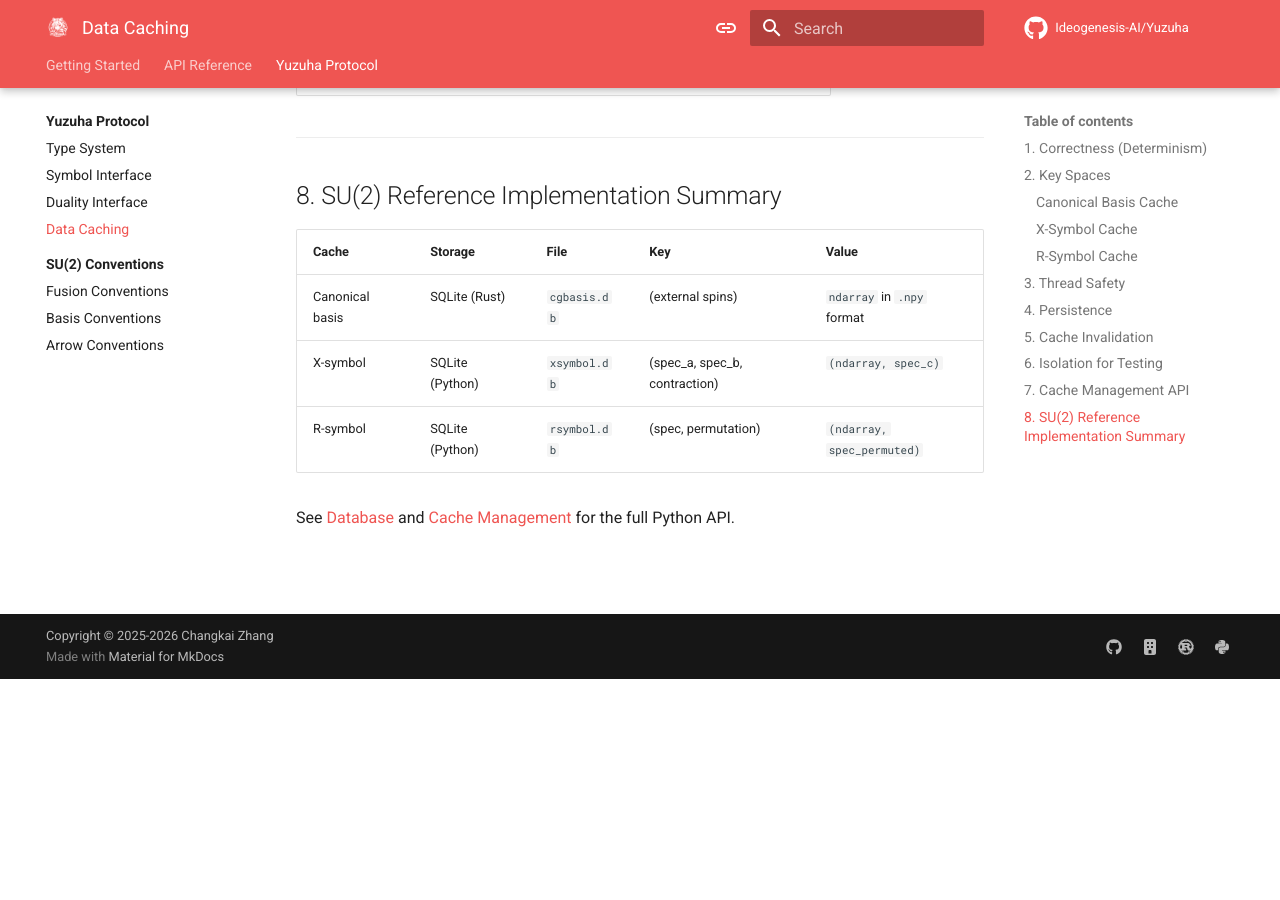
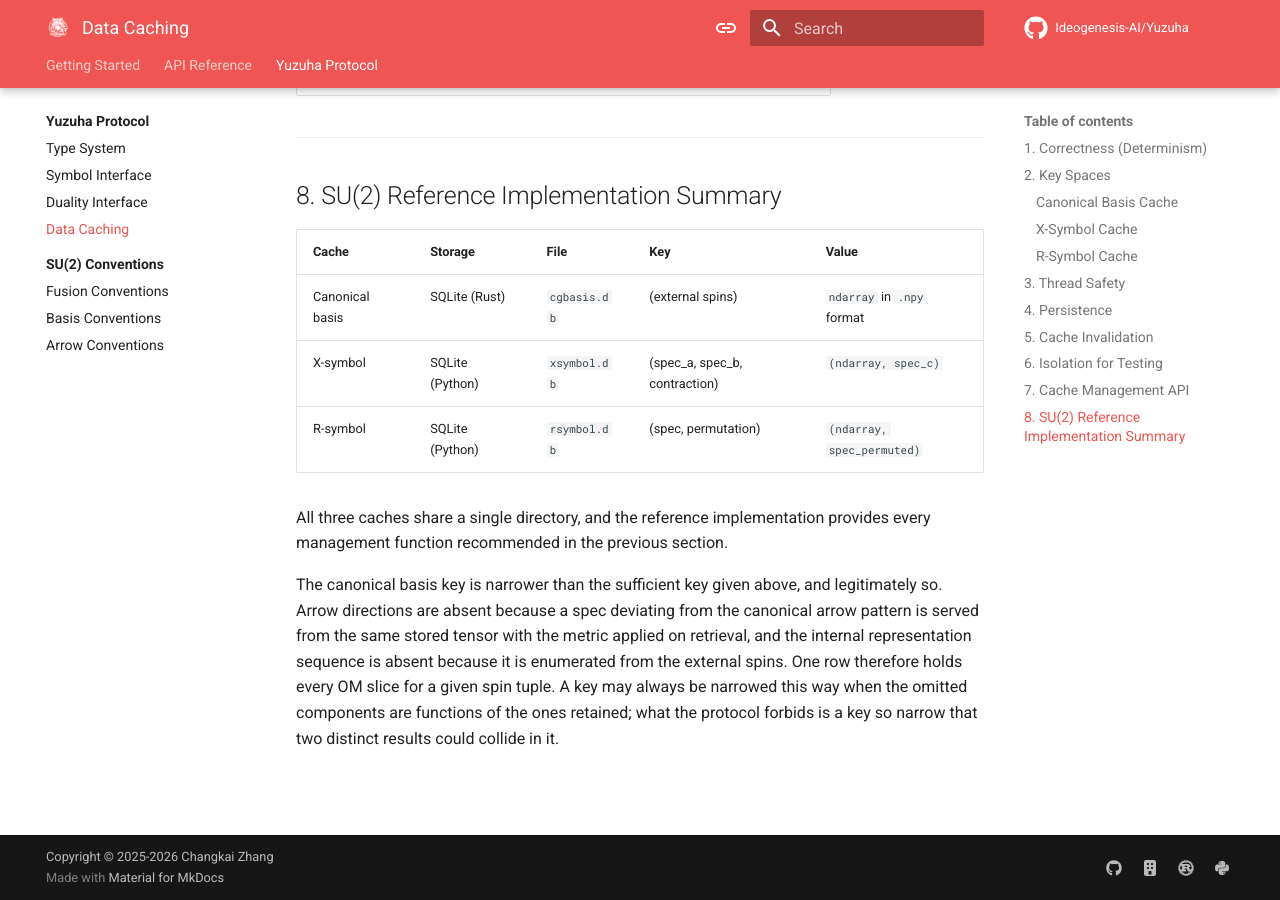
Before and after one commit to Ideogenesis-AI/Yuzuha, an MkDocs documentation site: the page built from docs/protocol/caching.md, in a window 1280 px wide and 900 px high, scrolled down 3367 px. Built offline with MkDocs 1.6.1 and Material for MkDocs 9.7.7, drawn with Linux system fonts in a browser that asks for light colours; comment, search, counter and statistics services are not loaded; before the commit the page ends 4046 px from its top, so only the background shows below that.

Commit message:
Let the protocol pages stand on their own without citing the API reference
A specification that defers to its own reference implementation's API documentation is
not a specification a second implementer can work from, so the caching page no longer
closes by sending the reader to the Python pages for the rest of the story. It states
instead why the reference implementation may key its basis cache on less than the
sufficient key: a key may omit whatever is a function of what it retains, and the line
the protocol actually draws is at collisions between distinct results. The duality page
likewise drops its pointers into the SU(2) convention pages, which left the generic
Frobenius-Schur and conjugate-phase requirements reading as though they depended on one
particular convention.

```diff
--- a/docs/protocol/caching.md
+++ b/docs/protocol/caching.md
@@ -152,5 +152,14 @@ If a persistent cache is implemented, the following utility functions are **reco
 | X-symbol | SQLite (Python) | `xsymbol.db` | (spec_a, spec_b, contraction) | `(ndarray, spec_c)` |
 | R-symbol | SQLite (Python) | `rsymbol.db` | (spec, permutation) | `(ndarray, spec_permuted)` |
 
-See [Database](../api/caching/database.md) and [Cache Management](../api/caching/cache.md)
-for the full Python API.
+All three caches share a single directory, and the reference implementation provides every
+management function recommended in the previous section.
+
+The canonical basis key is narrower than the sufficient key given above, and legitimately
+so. Arrow directions are absent because a spec deviating from the canonical arrow pattern
+is served from the same stored tensor with the metric applied on retrieval, and the
+internal representation sequence is absent because it is enumerated from the external
+spins. One row therefore holds every OM slice for a given
+spin tuple. A key may always be narrowed this way when the omitted components are
+functions of the ones retained; what the protocol forbids is a key so narrow that two
+distinct results could collide in it.
```
Also changed, not shown: docs/protocol/duality.md (+2 -5 lines).
